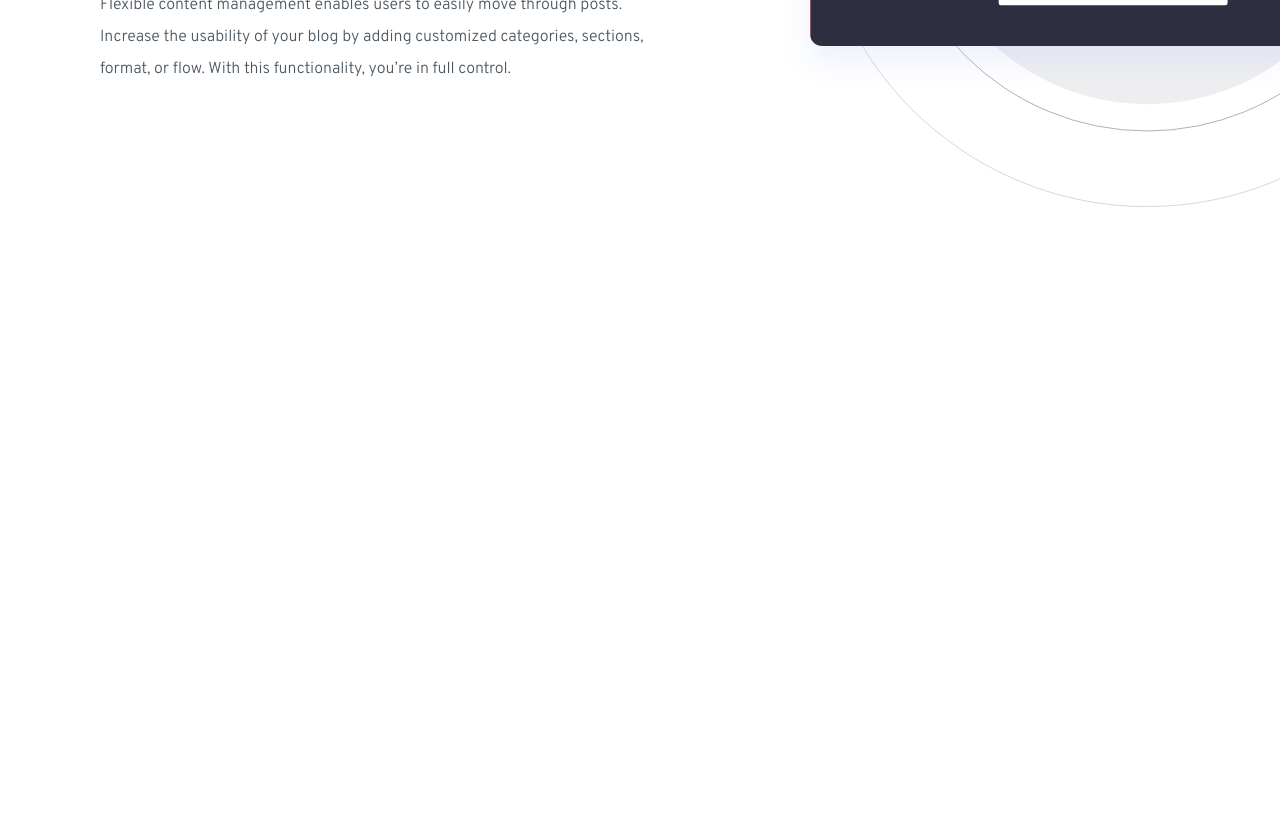
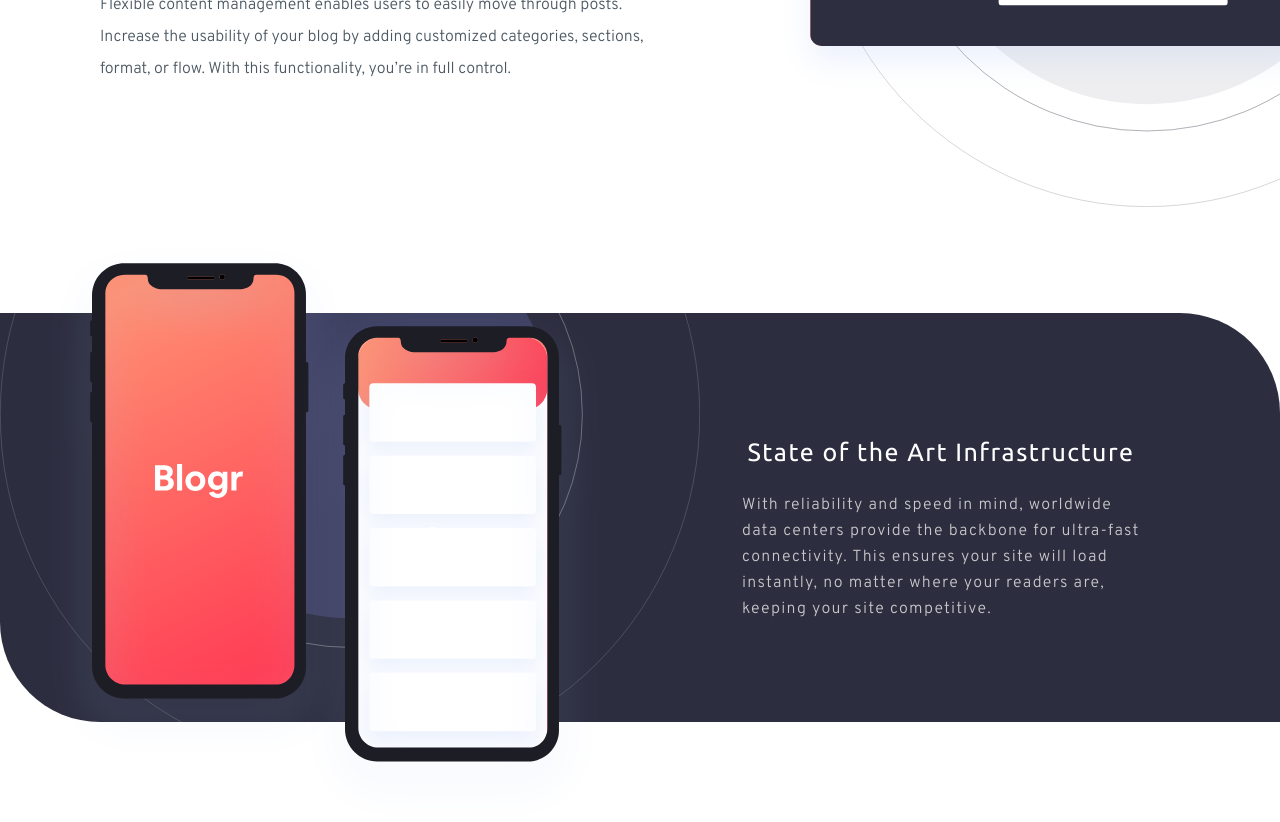
Before and after one commit to prithvivarma-nallapuraju/Blogr-Landing-Page, a plain HTML site: page index.html in a window 1280 px wide. Shown: the part 1241-2063 px from the top of the page. Before the commit the page ends 1554 px from the top, so only its background shows below. Drawn offline with Linux system fonts and the light colour scheme.

Commit message:
completed the state of the art infrastructure design section CSS

```diff
--- a/CSS/style.css
+++ b/CSS/style.css
@@ -196,9 +196,57 @@ header div a {
 }
 
 
+/***************** End of Design for the future section CSS ******************/
 
 
+/**
+*
+*   State of the Art Infrastructure Section CSS
+*
+*
+*/
 
 
+.infrastructure{
+    background-image: url('../images/bg-pattern-circles.svg');
+    background-color: hsl(237, 17%, 21%);
+    background-repeat: no-repeat;
+    background-size: 700px;
+    background-position-y: -250px;
+    border-top-right-radius: 100px;
+    border-bottom-left-radius: 100px;
+    display: flex;
+    justify-content: space-between;
+}
 
-/***************** End of Design for the future section CSS ******************/
+
+.infrastructure img{
+    margin-top: -70px;
+    margin-bottom: -100px;
+    margin-left: 50px;
+}
+
+.infrastructure .text{
+    margin: 100px;
+}
+
+.infrastructure .text h6{
+    font-family: 'Ubuntu';
+    text-align: center;
+    font-size: 25px;
+    padding: 25px 0;
+    color: white;
+    font-weight: 400;
+    letter-spacing: 1.5px;
+}
+
+.infrastructure .text p{
+    font-family: 'Overpass',sans-serif;
+    color: hsl(240, 2%, 79%);
+    letter-spacing: 1.25px;
+    line-height: 26px;
+    padding: 0 40px;
+}
+
+
+/***************** End of State of the Art Infrastructure section CSS ******************/
--- a/index.html
+++ b/index.html
@@ -91,8 +91,25 @@
         </div>
 
         <!-- End of Design for the future section -->
+
+
+
+        <!-- State of the Art Infrastructure Design Section -->
+
+        <div class="infrastructure">
+            <img src="./images/illustration-phones.svg" alt="">
+            <div class="text">
+                <h6>State of the Art Infrastructure</h6>
+                <p>With reliability and speed in mind, worldwide data centers provide the backbone for ultra-fast connectivity. This ensures your site will load instantly, no matter where your readers are, keeping your site competitive.</p>
+            </div>
+        </div>
+
+        <!-- End of State of the Art Infrastructure Design Section -->
     </main>
     <!-- End of Main Section Design-->
+
+
+
 
     <!-- Footer Section Design-->
     <footer>
```
